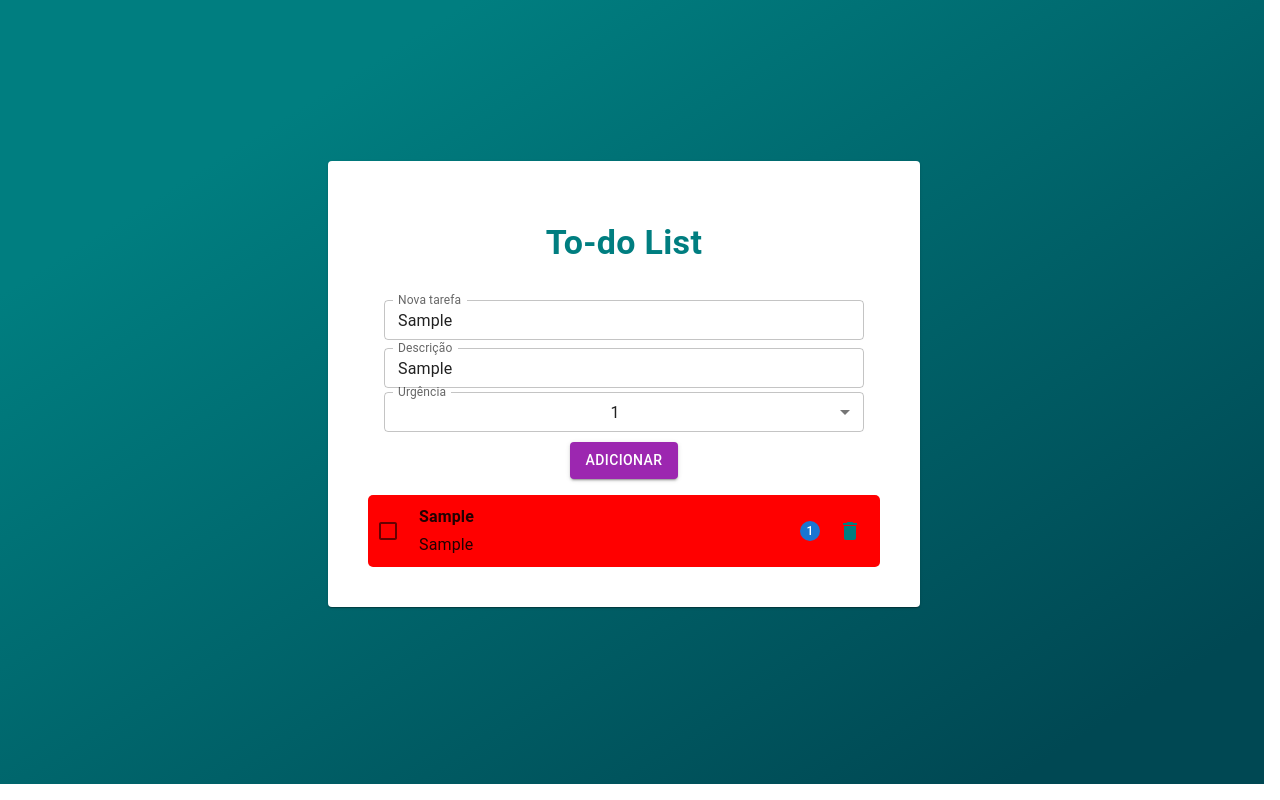
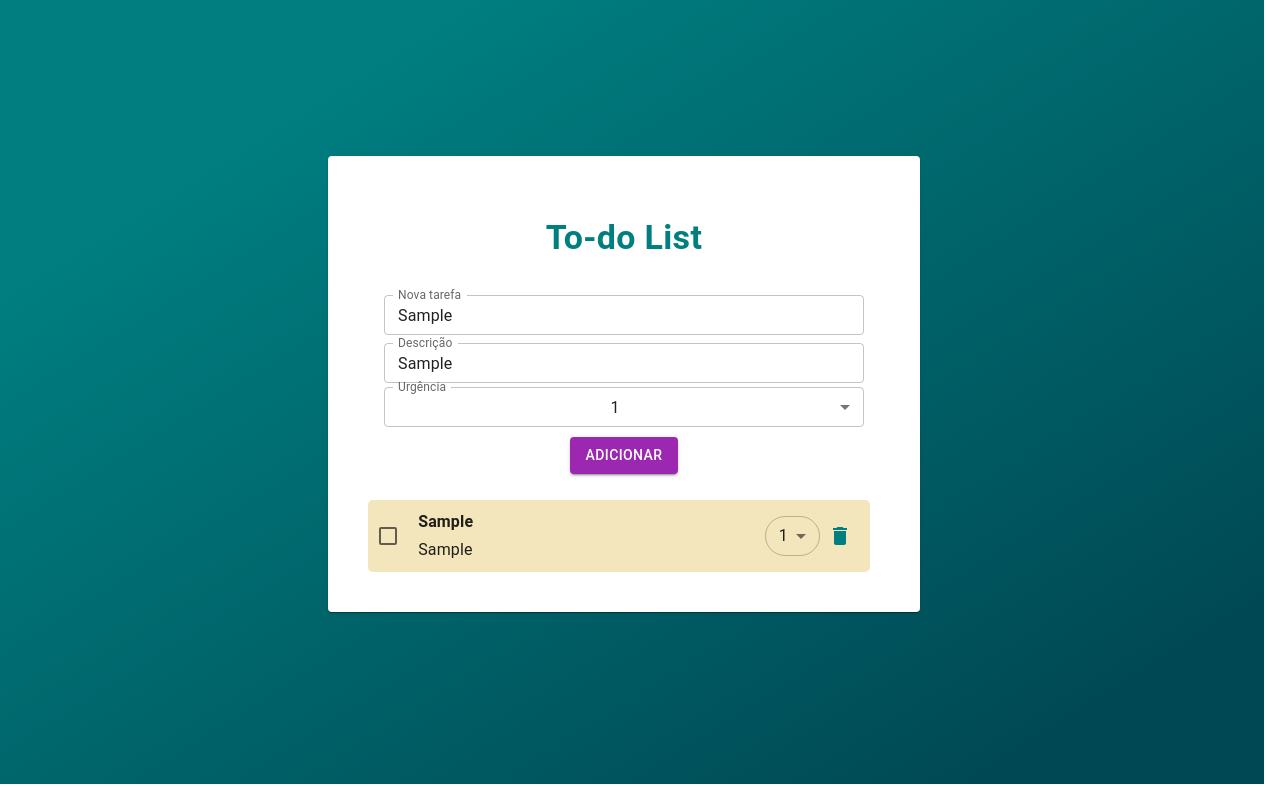
Before and after one commit to thaisbbreder/To-Do-List, a React (Create React App) app: page / in a window 1280 px wide. Both pictures are taken after typing "Sample", "Sample" into the empty fields and a click on the button "ADICIONAR". Built offline with nearby package versions, Linux system fonts and the light colour scheme.

Commit message:
insere select para alterar a urgência em cada tarefa

```diff
--- a/src/pages/home.jsx
+++ b/src/pages/home.jsx
@@ -25,16 +25,11 @@ const Home = () => {
   const [urgencia, setUrgencia] = useState(1);
 
   const cores = {
-    1: "#FF0000",
-    2: "#FFA500",
-    3: "#FFFF00",
-    4: "#008000",
-    5: "#0000FF",
-    6: "#4B0082",
-    7: "#EE82EE",
-    8: "#000000",
-    9: "#FFFFFF",
-    10: "#808080",
+    1: "#F3E6BC",
+    2: "#F1C972",
+    3: "#F5886B",
+    4: "#72AE95",
+    5: "#71CBC4",
   };
 
   const addTarefa = () => {
@@ -44,10 +39,10 @@ const Home = () => {
       id: tarefas.length + 1,
       nome: textoTarefa,
       descricao: textoDescricao,
-      prioridade: false, //false: normal  true: urgente
       feito: false, //false: não feito  true: feito
       urgencia: urgencia,
     };
+
     novoArray.push(novaTarefa);
     // TODO: Estudar função de sorting!!!
     novoArray.sort((a, b) => b.urgencia - a.urgencia);
@@ -75,21 +70,19 @@ const Home = () => {
     });
   };
 
-  //clicar no botão para a prioridade ser alterada
-  // const mudaPrioridade = (id) => {
-  //   setTarefas((prioridadeAtual) => {
-  //     const novaPrioridade = [...prioridadeAtual];
-  //     novaPrioridade.filter((tarefa) => {
-  //       if (tarefa.id === id) {
-  //         tarefa.prioridade = !tarefa.prioridade;
-  //         return tarefa;
-  //       } else {
-  //         return tarefa;
-  //       }
-  //     });
-  //     return novaPrioridade;
-  //   });
-  // };
+  const mudaUrgencia = (id, urgencia) => {
+    const novaUrgencia = [...tarefas];
+    novaUrgencia.filter((tarefa) => {
+      if (tarefa.id === id) {
+        tarefa.urgencia = urgencia;
+        return tarefa;
+      } else {
+        return tarefa;
+      }
+    });
+    novaUrgencia.sort((a, b) => b.urgencia - a.urgencia);
+    setTarefas(novaUrgencia);
+  };
 
   return (
     <Grid2
@@ -152,7 +145,7 @@ const Home = () => {
               value={urgencia}
               onChange={(e) => setUrgencia(e.target.value)}
             >
-              {[1, 2, 3, 4, 5, 6, 7, 8, 9, 10].map((item) => (
+              {[1, 2, 3, 4, 5].map((item) => (
                 <MenuItem key={"urgencia-" + item} value={item}>
                   {item}
                 </MenuItem>
@@ -180,6 +173,7 @@ const Home = () => {
                 textDecoration: tarefa.feito === false ? "" : "line-through",
                 maxHeight: "100px",
                 padding: "0 10px",
+                margin: "10px 10px 0 0",
               }}
               spacing={0}
               borderRadius="5px"
@@ -203,11 +197,23 @@ const Home = () => {
               </Grid2>
 
               <Grid2 item sm={5} textAlign={"right"}>
-                <Badge
-                  badgeContent={tarefa.urgencia}
-                  color="primary"
-                  style={{ margin: "0 20px 0 0" }}
-                />
+                <FormControl>
+                  <Select
+                    style={{ borderRadius: "100px" }}
+                    labelId="demo-simple-select-label"
+                    id="demo-simple-select"
+                    size="small"
+                    value={tarefa.urgencia}
+                    onChange={(e) => mudaUrgencia(tarefa.id, e.target.value)}
+                  >
+                    {[1, 2, 3, 4, 5].map((item) => (
+                      <MenuItem key={item} value={item}>
+                        {item}
+                      </MenuItem>
+                    ))}
+                  </Select>
+                </FormControl>
+
                 <IconButton
                   aria-label="delete"
                   style={{
```
